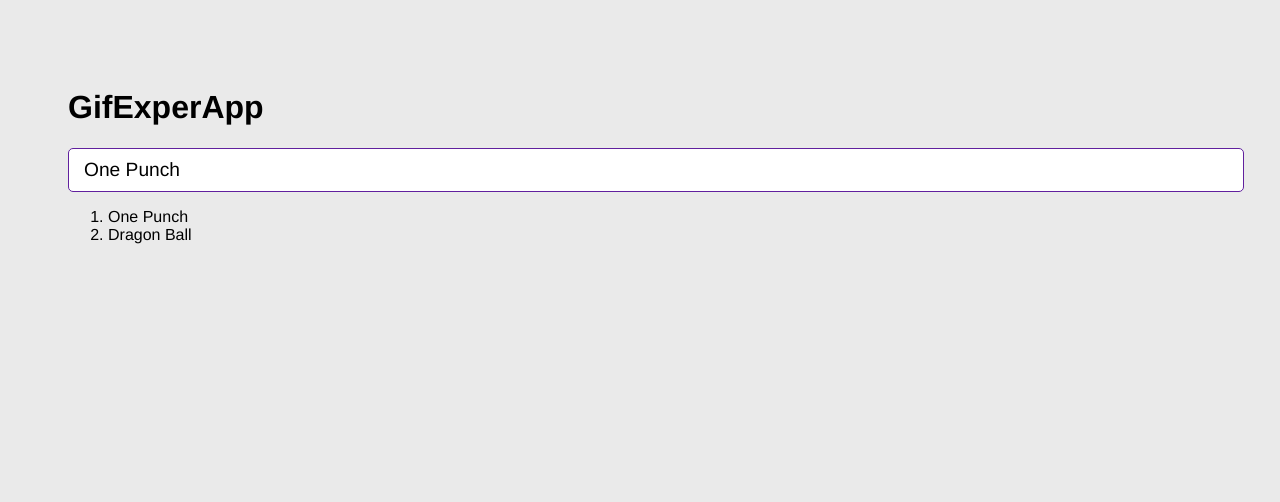
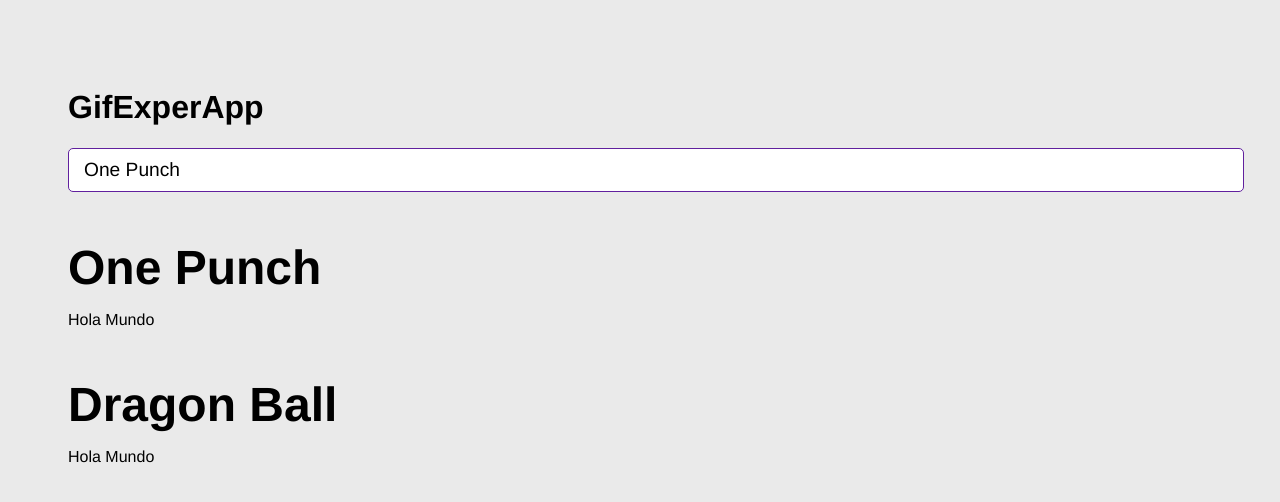
Before and after one commit to Dereck797/04-gif-expert-app, a React (Vite) app: page / in a window 1280 px wide. Shown: the top 502 px of the page. Built offline with nearby package versions, Linux system fonts and the light colour scheme.

Commit message:
GifGrid - Nuevo Componente

```diff
--- a/src/GifExperApp.jsx
+++ b/src/GifExperApp.jsx
@@ -1,14 +1,12 @@
 import { useState } from "react";
 import { AddCategory } from "./components/AddCategory";
+import GifGrid from "./components/GifGrid";
 
 export const GifExperApp = () => {
   const [categories, setCategories] = useState(['One Punch', 'Dragon Ball']);
 
-  // no es recomendable colocar un hook dentro de un if, esto va contra los principios de un hook
-  // console.log(categories);
-
-  const onAddCategory = ( newCategory ) => {
-    if(categories.includes(newCategory)) return;
+  const onAddCategory = (newCategory) => {
+    if (categories.includes(newCategory)) return;
     setCategories([newCategory, ...categories]);
 
   }
@@ -17,20 +15,13 @@ export const GifExperApp = () => {
     <>
       <h1>GifExperApp</h1>
 
+      <AddCategory onNewCategory={onAddCategory} />
 
-      {/* Existe otra manera de implementar la funcionalidad y es recibiendo la información del componente hijo para que el componente lo renderize  */}
-      <AddCategory
-        // setCategories={setCategories} categories={categories}
-        onNewCategory={ onAddCategory }
-      />
-
-
-      <ol>
-        {/* El método map nos ayuda a recorrer todos los elementos de una lista  */}
-        {categories.map(category => {
-          return <li key={category}> {category}</li>
-        })}
-      </ol>
+      {
+        categories.map(category => (
+          <GifGrid key={category} category={category} />
+        ))
+      }
     </>
 
 
--- /dev/null
+++ b/src/components/GifGrid.jsx
@@ -0,0 +1,12 @@
+import React from 'react'
+
+const GifGrid = ({ category }) => {
+  return (
+    <>
+        <h3> { category } </h3>
+        <p> Hola Mundo </p>
+    </>
+  )
+}
+
+export default GifGrid
```
Also changed, not shown: src/components/AddCategory.jsx (+0 -7 lines).
